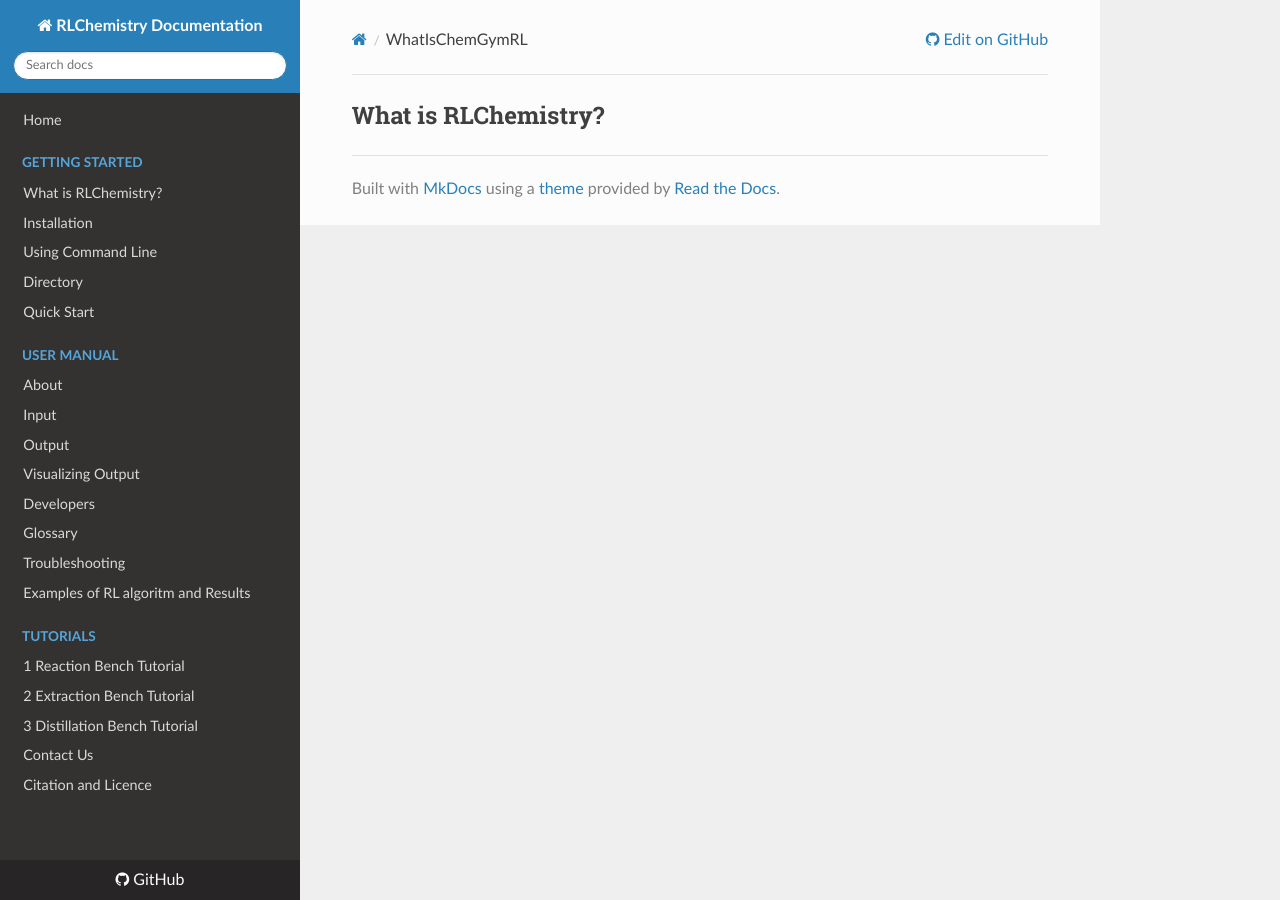
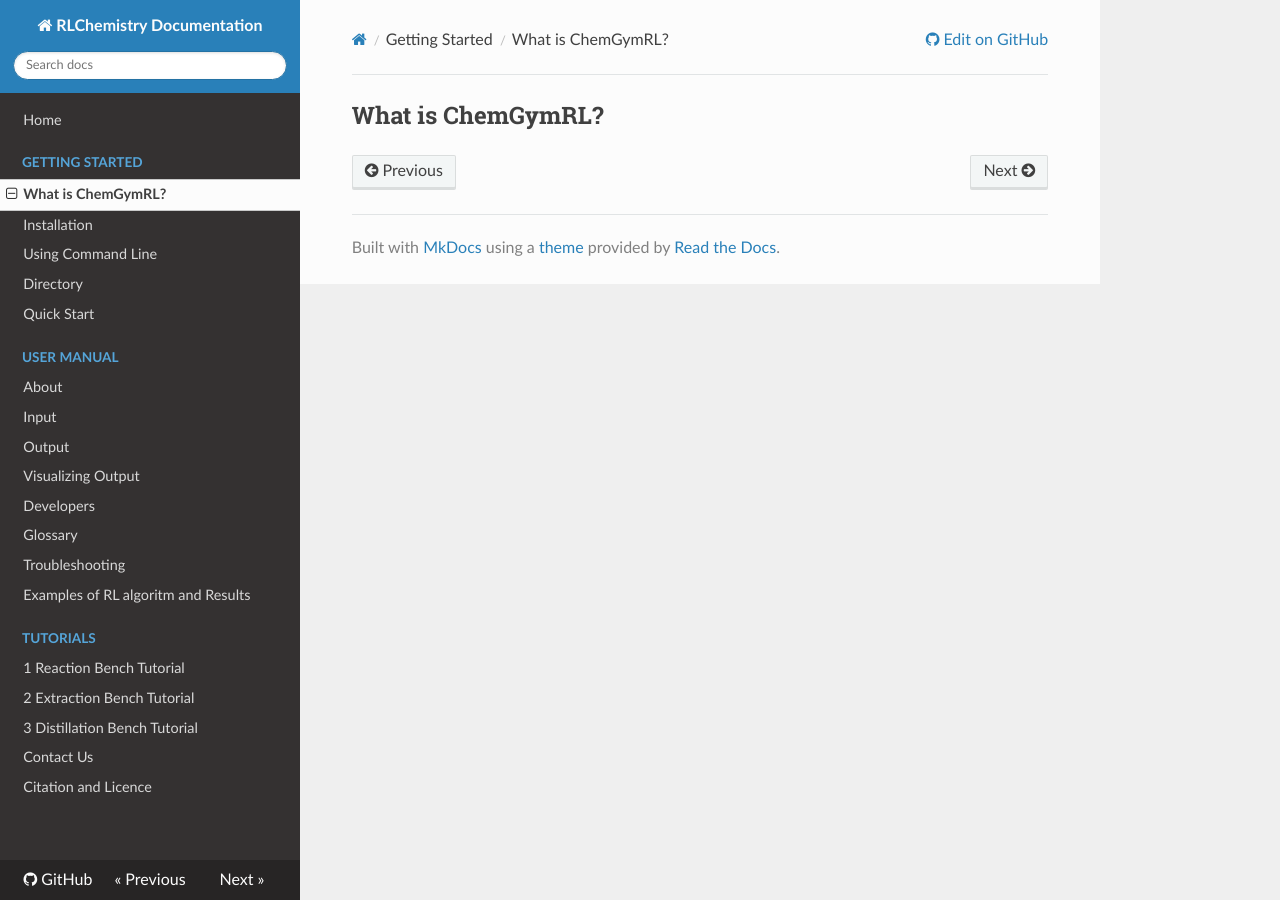
Before and after one commit to chemgymrl/ChemGymRL, an MkDocs documentation site: the page built from docs/WhatIsChemGymRL.md, in a window 1280 px wide. Built offline with MkDocs 1.6.1, drawn with Linux system fonts in a browser that asks for light colours; nearby versions of some CDN libraries.

Commit message:
bug fixes

```diff
--- a/docs/WhatIsChemGymRL.md
+++ b/docs/WhatIsChemGymRL.md
@@ -1 +1 @@
-## What is RLChemistry?
+## What is ChemGymRL?
--- a/mkdocs.yml
+++ b/mkdocs.yml
@@ -4,12 +4,12 @@ site_description: ChemGymRL supporting documentation.
 site_author: Isaac Tamblyn, Mark Crowley, Amanuel Dawit
 theme: readthedocs
 
-repo_url: https://github.com/CLEANit/chemistrygym/branches
+repo_url: https://github.com/chemgymrl/Documentation
 
 nav:
 - Home: index.md
 - Getting Started:
-    - What is RLChemistry?: WhatisChemGymRL.md
+    - What is ChemGymRL?: WhatIsChemGymRL.md
     - Installation: Installation.md
     - Using Command Line: UsingCmdLine.md
     - Directory: Directory.md
```
